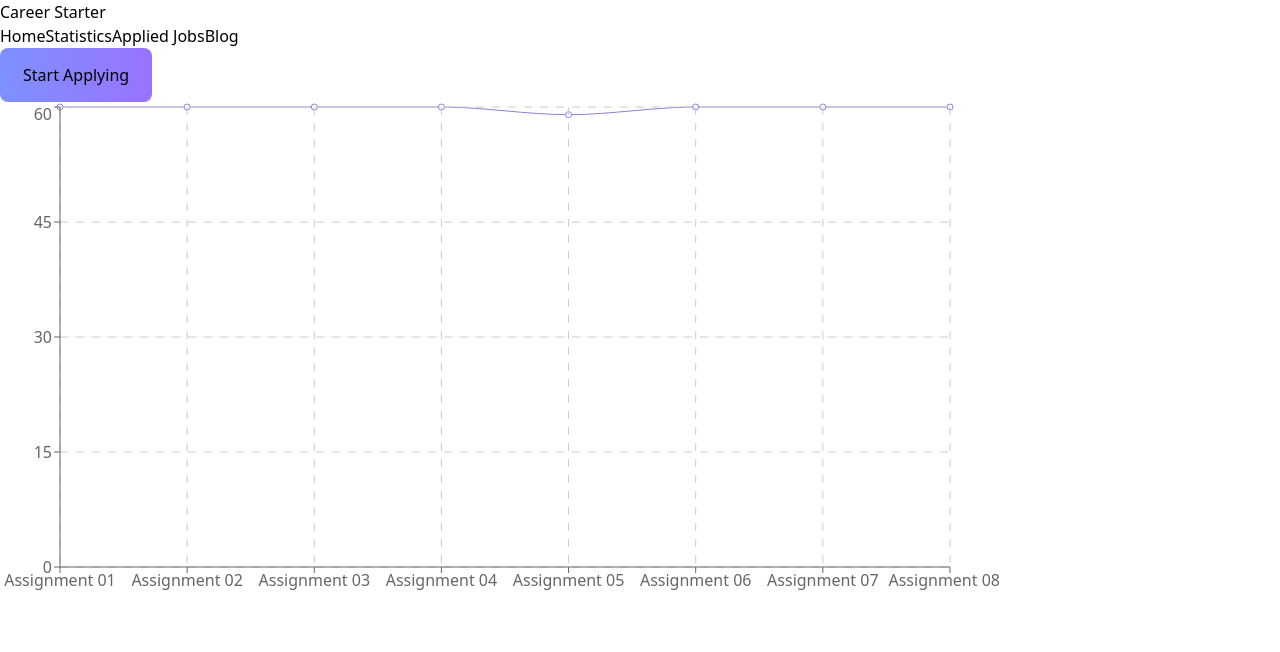
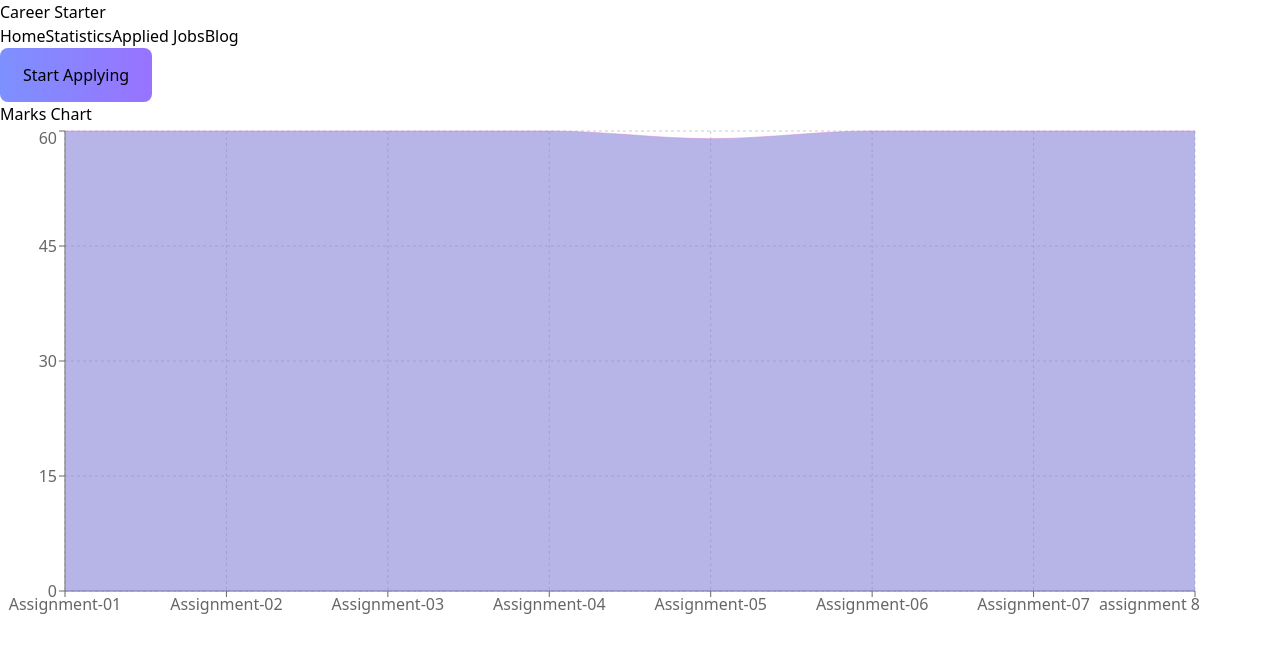
Before and after one commit to mirza-mohibul-hasan/career-hub, a React (Vite) app: page /statistics in a window 1280 px wide. Shown: the top 652 px of the page. Built offline with nearby package versions, Linux system fonts and the light colour scheme.

Commit message:
Rechart Added

```diff
--- a/src/components/Header/Header.jsx
+++ b/src/components/Header/Header.jsx
@@ -8,13 +8,13 @@ const Header = () => {
                 <h1 className='text-3xl font-bold'>Career Starter</h1>
             </div>
             <div className='font-semibold grid grid-cols-2 md:grid-cols-4'>
-                <Link to='/' className='mx-5 hover:text-[#7E90FE]'>Home</Link>
-                <Link to='/statistics' className='mx-5 hover:text-[#7E90FE]'>Statistics</Link>
-                <Link to='appliedjobs' className='mx-5 hover:text-[#7E90FE]'>Applied Jobs</Link>
-                <Link to='/blog' className='mx-5 hover:text-[#7E90FE]'>Blog</Link>
+                <Link to='/' className='mx-5 my-2 md:my-0 hover:text-[#7E90FE]'>Home</Link>
+                <Link to='/statistics' className='mx-5 my-2 md:my-0 hover:text-[#7E90FE]'>Statistics</Link>
+                <Link to='appliedjobs' className='mx-5 my-2 md:my-0 hover:text-[#7E90FE]'>Applied Jobs</Link>
+                <Link to='/blog' className='mx-5 my-2 md:my-0 hover:text-[#7E90FE]'>Blog</Link>
             </div>
             <div>
-                <button className='btn-start-applying text-white'>Start Applying</button>
+                <button className='btn-start-applying mt-5 md:my-0 text-white'>Start Applying</button>
             </div>
         </nav>
     );
--- a/src/components/Statistics/Statistics.jsx
+++ b/src/components/Statistics/Statistics.jsx
@@ -1,43 +1,66 @@
 import React from 'react';
-import { LineChart, Line, CartesianGrid, XAxis, YAxis, Tooltip } from 'recharts';
+import { AreaChart, Area, XAxis, YAxis, CartesianGrid, Tooltip, ResponsiveContainer } from 'recharts';
 
-const data = [
+const Statistics = () => {
+
+    const marks = [
         {
-        name: 'Assignment 01', mark: 60
+            id: 1,
+            assignment: "Assignment-01",
+            mark: 60
         },
         {
-        name: 'Assignment 02', mark: 60
+            id: 2,
+            assignment: "Assignment-02",
+            mark: 60
         },
         {
-        name: 'Assignment 03', mark: 60
+            id: 3,
+            assignment: "Assignment-03",
+            mark: 60
         },
         {
-        name: 'Assignment 04', mark: 60
+            id: 4,
+            assignment: "Assignment-04",
+            mark: 60
         },
         {
-        name: 'Assignment 05', mark: 59
+            id: 5,
+            assignment: "Assignment-05",
+            mark: 59
         },
         {
-        name: 'Assignment 06', mark: 60
+            id: 6,
+            assignment: "Assignment-06",
+            mark: 60
         },
         {
-        name: 'Assignment 07', mark: 60
+            id: 7,
+            assignment: "Assignment-07",
+            mark: 60
         },
         {
-        name: 'Assignment 08', mark: 60
-    },
-]
+            id: 8,
+            assignment: "assignment 8",
+            mark: 60
+        }
+    ];
 
-const Statistics = () => {
     return (
-        <div className='mt-20'>
-            <LineChart width={1000} height={500} data={data} margin={{ top: 5, right: 50, bottom: 5, left: 0 }} className='mx-auto'>
-            <Line type="monotone" dataKey="mark" stroke="#8884d8" />
-            <CartesianGrid stroke="#ccc" strokeDasharray="8 8" />
-            <XAxis dataKey="name" />
-            <YAxis />
-            <Tooltip />
-        </LineChart>
+        <div className='md:my-10'>
+            <h2 className='mb-10 font-bold text-center text-2xl'>Marks Chart</h2>
+            <AreaChart className='mx-auto'
+                width={1200}
+                height={500}
+                data={marks}>
+
+                <CartesianGrid strokeDasharray="3 3" />
+                <XAxis dataKey="assignment"></XAxis>
+                <YAxis dataKey="mark"></YAxis>
+                <Tooltip></Tooltip>
+                <Area type="monotone" dataKey="mark" stroke="#d584d883" fill="#8884d8" />
+
+            </AreaChart>
         </div>
     );
 };
```
Lines whose indentation alone changed are shown as unchanged.
